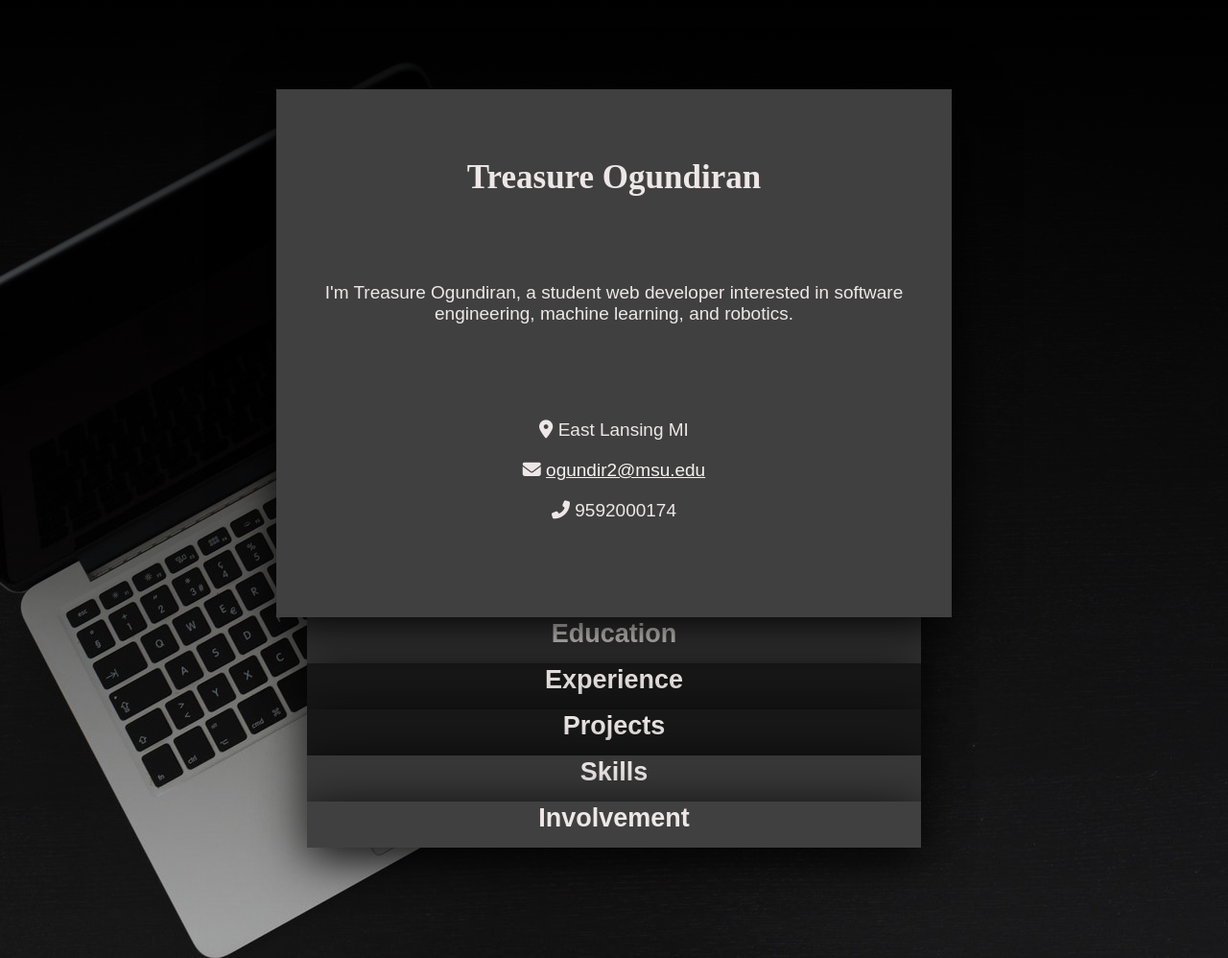
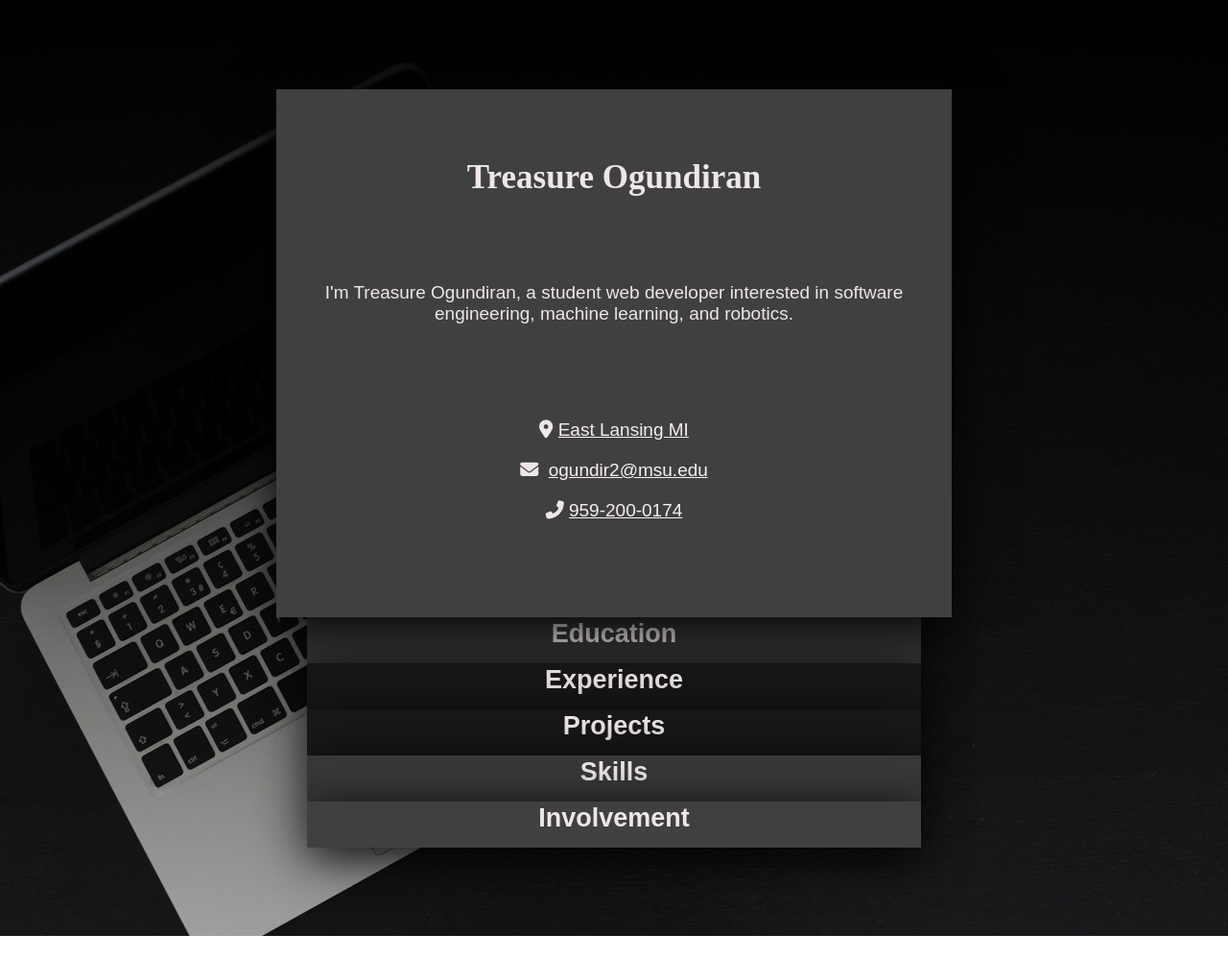
Before and after one commit to treasureogundiran/interactive-resume, a plain HTML site: page index.html in a window 1280 px wide. Shown: the top 998 px of the page at 96% size. After the commit the page ends 975 px from the top, so only its background shows below. Drawn offline with Linux system fonts and the light colour scheme; a web font is replaced by a local one.

Commit message:
fixed overflow bugs and added phone number and location links

```diff
--- a/index.html
+++ b/index.html
@@ -30,12 +30,12 @@
 
           <div>
             <ul class="contact-info">
-              <li><i class="fas fa-map-marker-alt"></i> East Lansing MI</li>
+              <li><i class="fas fa-map-marker-alt"></i>&nbsp;<a href="https://goo.gl/maps/83nuQWPfBVyqcFxM6" target="_blank">East Lansing MI</a></li>
               <li>
-                <i class="fas fa-envelope"></i>
+                <i class="fas fa-envelope"></i>&nbsp;
                 <a href="mailto:ogundir2@msu.edu">ogundir2@msu.edu</a>
               </li>
-              <li><i class="fas fa-phone-alt"></i> 9592000174</li>
+              <li><i class="fas fa-phone-alt"></i>&nbsp;<a href="tel:9592000174" target>959-200-0174</a></li>
             </ul>
           </div>
         </div>
--- a/styles/style.scss
+++ b/styles/style.scss
@@ -98,6 +98,7 @@ section {
   height: 4.8rem;
   box-shadow: 0px 1rem 5rem black;
   z-index: 1;
+  overflow: hidden;
   div {
     opacity: 0;
     animation: content-fade-out 0.9s ease;
```
Also changed, not shown: styles/style.css, 1 other file.
